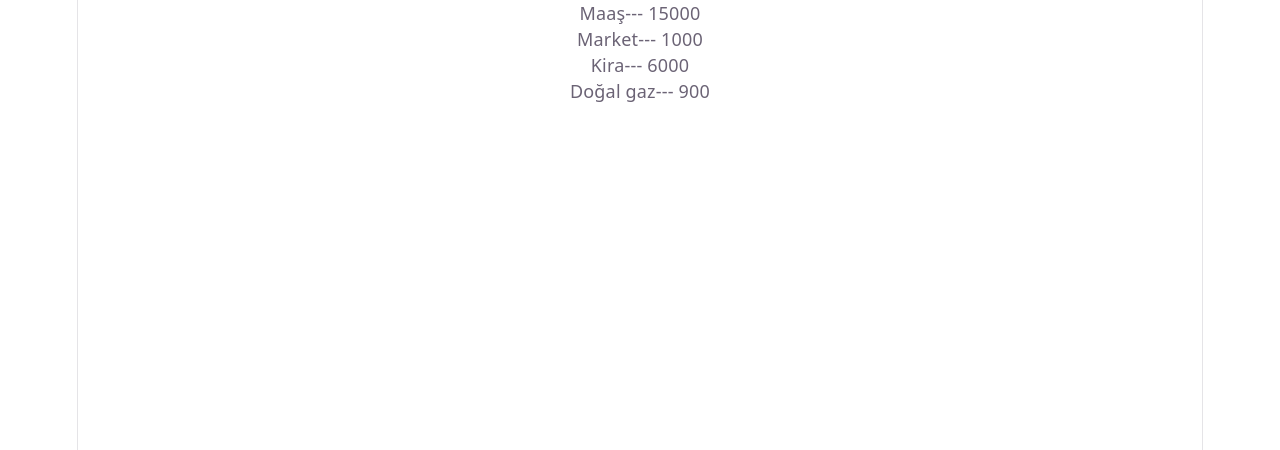
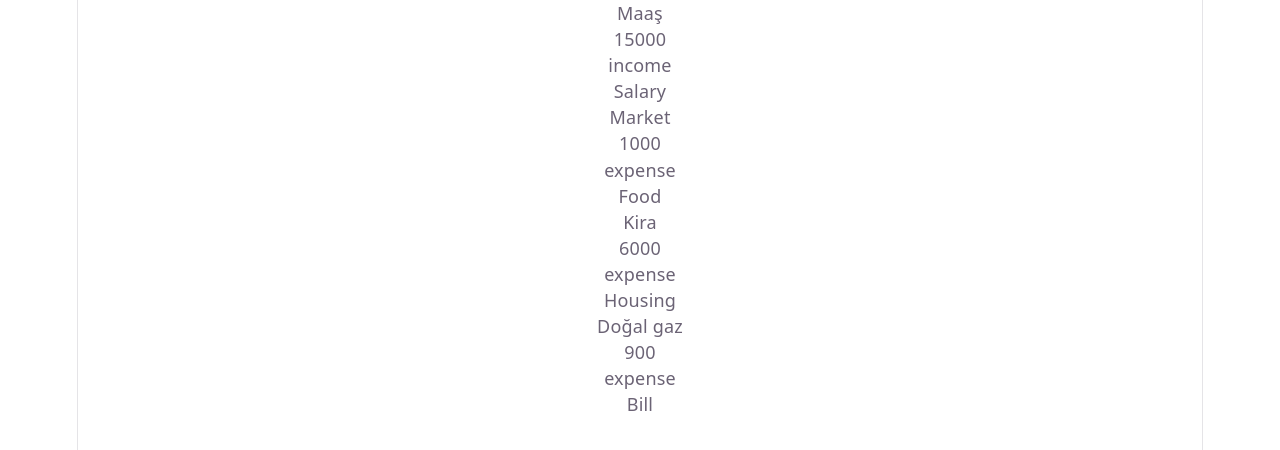
Before and after one commit to EniseAslan/Expense_Tracker, a React (Vite) app in the folder expense-tracker/: page / in a window 1280 px wide. Shown: the top 450 px of the page. Built offline with nearby package versions, Linux system fonts and the light colour scheme.

Commit message:
refactor: split entry rendering into ExpenseItem and ExpenseList

```diff
--- a/expense-tracker/src/App.jsx
+++ b/expense-tracker/src/App.jsx
@@ -1,8 +1,7 @@
 import { useState } from 'react'
-import heroImg from './assets/hero.png'
-import reactLogo from './assets/react.svg'
-import viteLogo from './assets/vite.svg'
+
 import './App.css'
+import ExpenseList from './ExpenseList'
 
 function App() {
  const [entries ,setEntries]=useState([
@@ -12,12 +11,11 @@ function App() {
   {id: 4, description:"Doğal gaz", amount:900, type:"expense", category: "Bill"},
  ])
 
+
   return (
     <>
     <div>
-      {entries.map((entry)=>(
-        <p key={entry.id}>{entry.description}--- {entry.amount}</p>
-      ))}
+    <ExpenseList entries={entries} />
     </div>
     </>
   )
--- /dev/null
+++ b/expense-tracker/src/ExpenseItem.jsx
@@ -0,0 +1,14 @@
+
+ function ExpenseItem({entry}){
+  return(
+    <div>
+      <p>{entry.description}</p>
+      <p>{entry.amount}</p>
+      <p>{entry.type}</p>
+      <p>{entry.category}</p>
+    </div>
+  )
+ }
+
+
+export default ExpenseItem
--- /dev/null
+++ b/expense-tracker/src/ExpenseList.jsx
@@ -0,0 +1,12 @@
+import ExpenseItem from "./ExpenseItem"
+function ExpenseList({ entries }) {
+  return (
+    <div>
+      {entries.map((entry) => (
+        <ExpenseItem key={entry.id} entry={entry} />
+      ))}
+    </div>
+  )
+}
+
+export default ExpenseList
```
